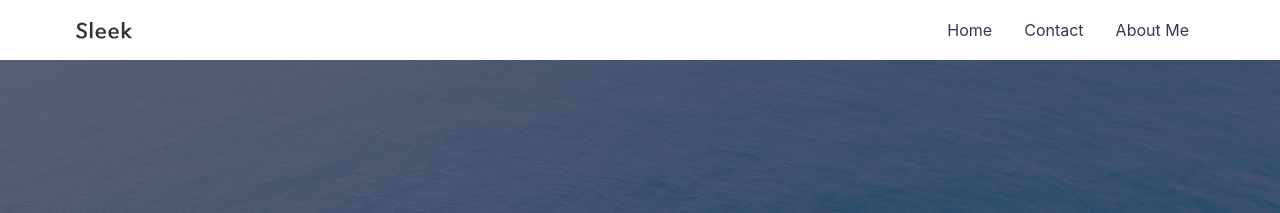
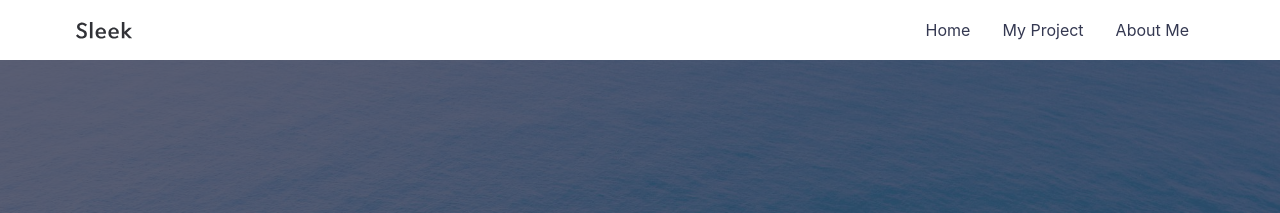
Before and after one commit to yusoojeong/yusoojeong.github.io, a Jekyll site: the page built from index.md, in a window 1280 px wide. Shown: the top 213 px of the page. Built offline with Jekyll 4.4.1, drawn with Linux system fonts in a browser that asks for light colours.

Commit message:
[Edit] header

```diff
--- a/_includes/header.html
+++ b/_includes/header.html
@@ -9,8 +9,11 @@
       <nav class="header__links">
         <div class="container header__links-wrapper">
           <a class="header__link" href="{{ '/' | relative_url }}" itemprop="url"><span itemprop="name">Home</span></a>
-          <a class="header__link" href="{{ '/contact' | relative_url }}" itemprop="url">
+          <!-- <a class="header__link" href="{{ '/contact' | relative_url }}" itemprop="url">
             <span itemprop="name">Contact</span>
+          </a> -->
+          <a class="header__link" href="{{ '/project' | relative_url }}" itemprop="url">
+            <span itemprop="name">My Project</span>
           </a>
           <a class="header__link" href="{{ '/about' | relative_url }}" itemprop="url"><span itemprop="name">About Me</span></a>
         </div>
```
Also changed, not shown: project.md (added, +7 -0 lines).
